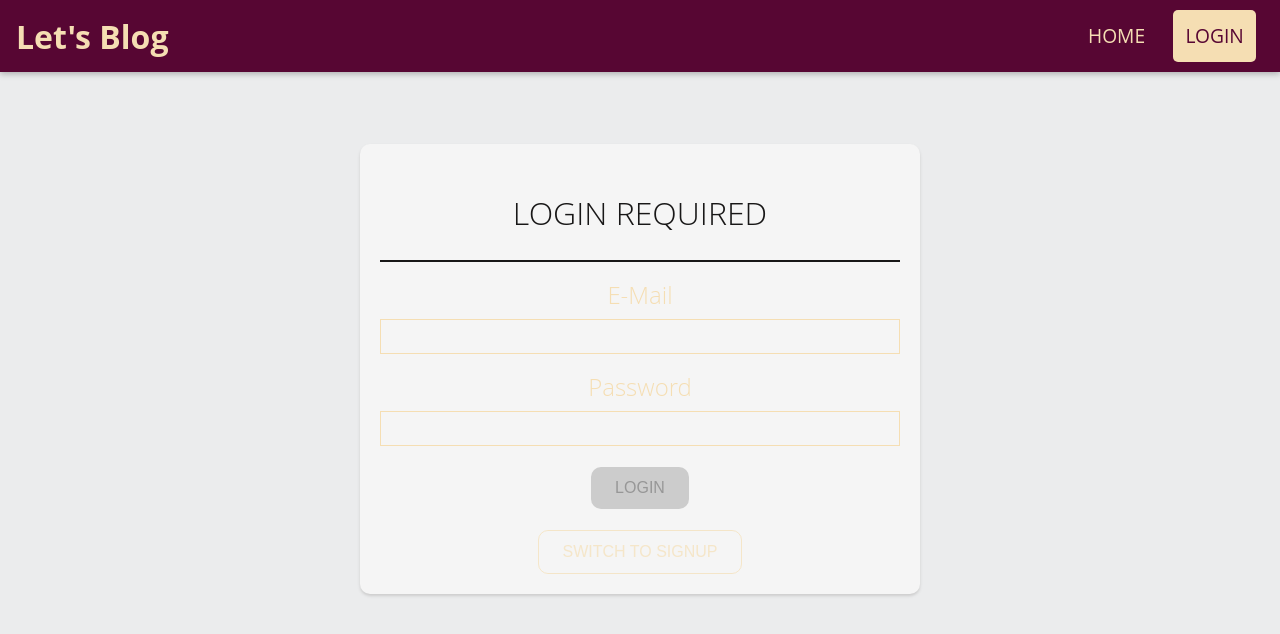
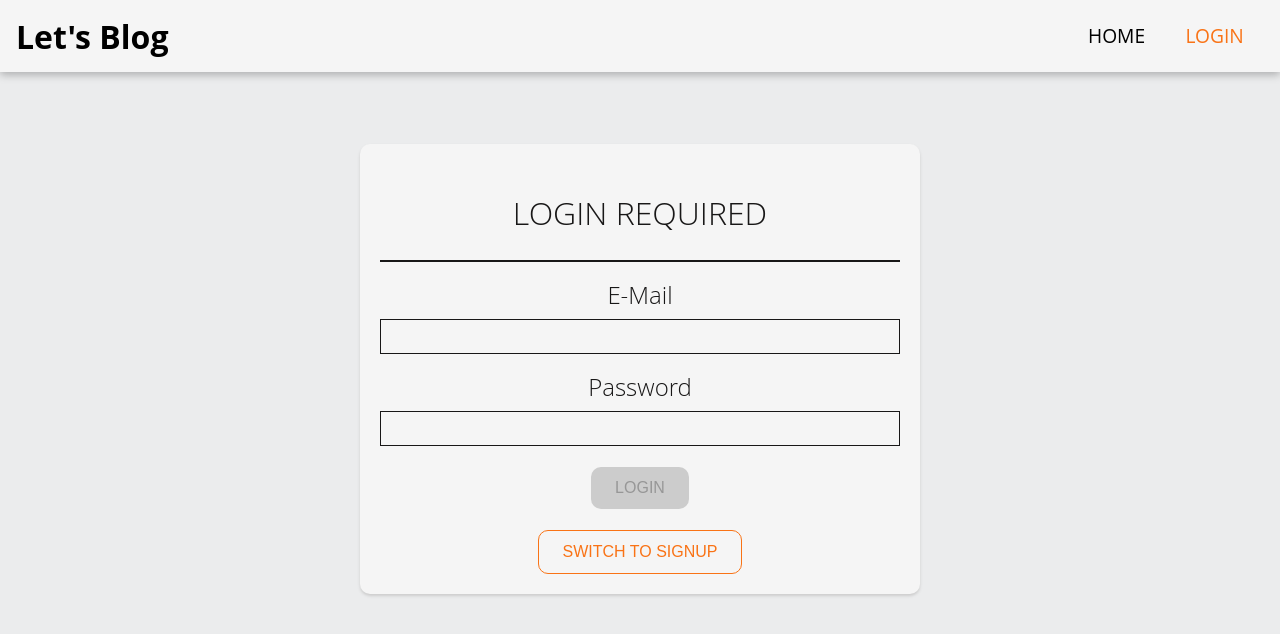
Before and after one commit to Sandeep-M23/Blog-Website-Frontend, a React (Create React App) app: page /Login in a window 1280 px wide. Shown: the top 634 px of the page. Built offline with nearby package versions, Linux system fonts and the light colour scheme.

Commit message:
Minor Design Changes

```diff
--- a/src/Home/Components/HomeList.css
+++ b/src/Home/Components/HomeList.css
@@ -25,9 +25,9 @@
   align-items: center;
 }
 .empty_Card{
-  background-color:#570633;
-  color: wheat;
-  padding: 10px 20px;
-  margin: 15px;
-  border-radius: 5px;
+  background-color:#181717;
+    color: whitesmoke;
+    padding: 10px 20px;
+    margin: 15px;
+    border-radius: 5px;
 }
--- a/src/Info/Components/InfoCard.css
+++ b/src/Info/Components/InfoCard.css
@@ -1,12 +1,11 @@
 .Info {
     margin: 0 auto;
-    padding: 1.5rem;
     width: 90%;
-    max-width: 60rem;
+    max-width: 55rem;
     box-shadow: 0 2px 8px rgba(0, 0, 0, 0.26);
     border-radius: 10px;
-    background: linear-gradient(30deg,black,#570633);
-    color: wheat;
+    background-color: #181717;
+    color: whitesmoke;
     display: flex;
     flex-direction: column;
     align-items: center;
@@ -18,12 +17,9 @@
 }
 
 .Info__image{
-    width: 70%;
-    height: 50%;
-    padding: 15px;
-    background-color: wheat;
+    width: 100%;
     border-radius: 5px;
-    max-height: 50%;
+    max-height: 30%;
 }
 
 .Info__image img{
@@ -39,11 +35,3 @@
     font-size: 1.2rem;
     text-align: center;
 }
-
-
-
-@media (max-width: 768px) {
-    .Info__image{
-        width: 60%;
-    }
-  }
--- a/src/Shared/Components/Form-Elements/Button.css
+++ b/src/Shared/Components/Form-Elements/Button.css
@@ -1,6 +1,6 @@
 .button {
-    background-color:wheat;
-    color: #570633;
+  background-color: #F97316;
+    color:black;
     margin-top: 5px;
     padding: .75rem 1.5rem;
     font-size: 1rem;
@@ -18,30 +18,44 @@
 
   .button:hover,
   .button:active {
-     background-color: #b19f7ef8;
-     color: #a50b60;
+    background-color: #d85c04;
+    color:rgb(46, 45, 45);
+  }
+
+  .button--plain {
+    background-color: transparent;
+    color:#F97316
+  }
+
+  .button--plain:hover,
+  .button--plain:active{
+    background-color: transparent;
+    text-decoration: underline;
+    color:#F97316
   }
 
   .button--inverse {
     background: transparent;
-    border: 1px solid #f5deb3ab;
-    color: #f5deb3ab;
+    border: 1px solid #F97316;
+    color: #F97316;
   }
 
   .button--inverse:hover,
   .button--inverse:active {
-    background-color: wheat;
+    text-decoration: none;
+    background-color: #F97316;
     color: black;
   }
 
   .button--danger {
-    background: #b80303;
+    background: #eb0404;
     color: white;
   }
 
   .button--danger:hover,
   .button--danger:active {
-    background-color: #eb0404;
+    text-decoration: none;
+    background-color: #b80303;
     color: white;
   }
 
--- a/src/Shared/Components/Form-Elements/ImageUpload.css
+++ b/src/Shared/Components/Form-Elements/ImageUpload.css
@@ -8,9 +8,9 @@
   .image-upload__preview {
     width: 100%;
     height: 20rem;
-    color: wheat;
+    color: #181717;
     font-size: 2rem;
-    border: 1px solid wheat;
+    border: 1px solid #181717;
     display: flex;
     justify-content: center;
     align-items: center;
--- a/src/Shared/Components/Form-Elements/Input.css
+++ b/src/Shared/Components/Form-Elements/Input.css
@@ -1,6 +1,6 @@
 .form-control {
     margin: 1rem 0;
-    color: wheat;
+    color: #181717;
   }
 
   .form-control label,
@@ -10,7 +10,7 @@
   }
 
   .form-control label {
-    color: wheat;
+    color: #181717;
     font-weight: lighter;
     font-size: 1.5rem;
     margin-bottom: 0.5rem;
@@ -21,8 +21,8 @@
     width: 100%;
     font: inherit;
     font-size: 1.3rem;
-    color: wheat;
-    border: 1px solid wheat;
+    color: #181717;
+    border: 1px solid #181717;
     background: transparent;
     padding: 0.15rem 0.25rem;
   }
@@ -31,7 +31,7 @@
   .form-control textarea:focus {
     outline: none;
     background: transparent;
-    border-color: white;
+    border-color: #181717;
   }
 
   .form-control--invalid label,
--- a/src/Shared/Components/Navigation/MainHeader.css
+++ b/src/Shared/Components/Navigation/MainHeader.css
@@ -6,8 +6,8 @@
     position: fixed;
     top: 0;
     left: 0;
-    background:#570633;
-    box-shadow: 0 2px 6px rgba(0, 0, 0, 0.26);
+    background:whitesmoke;
+    box-shadow: 0 3px 8px rgba(0, 0, 0, 0.26);
     padding: 0 1rem;
     z-index: 5;
   }
--- a/src/Shared/Components/Navigation/MainNavigation.css
+++ b/src/Shared/Components/Navigation/MainNavigation.css
@@ -1,31 +1,35 @@
 .main-navigation__menu-btn {
     height: 3rem;
-    background: white;
+    background: black;
     border: none;
     display: flex;
     flex-direction: column;
     justify-content: space-around;
     margin-right: 2rem;
     cursor: pointer;
-    border: 2px solid white;
+    border: 2px solid black;
     border-radius: 5px;
   }
 
   .main-navigation__menu-btn span {
     display: flex;
-    border-radius: 4px;
+    border-radius: 2px;
     width: 2.5rem;
     height: 5px;
-    background: black;
+    background: whitesmoke;
   }
 
   .main-navigation__title {
-    color: wheat;
+    color: black;
   }
 
   .main-navigation__title a {
     text-decoration: none;
-    color: wheat;
+    color: black;
+  }
+
+  .main-navigation__title a:hover{
+    color: #F97316;
   }
 
   .main-navigation__header-nav {
--- a/src/Shared/Components/Navigation/NavLinks.css
+++ b/src/Shared/Components/Navigation/NavLinks.css
@@ -19,21 +19,19 @@
     border: 1px solid transparent;
     text-decoration: none;
     padding: 0.7rem;
-    color: wheat;
+    color: black;
   }
 
   .nav-links a:hover,
   .nav-links a:active,
   .nav-links a.active {
-    background: wheat;
-    color: #570633;
+    color: #F97316;
     border-radius: 5px;
   }
 
   .nav-links button {
     cursor: pointer;
     border:none;
-    color: wheat;
     background: transparent;
     padding: 0.5rem;
     font: inherit;
@@ -45,8 +43,7 @@
 
   .nav-links button:hover,
   .nav-links button:active {
-    background: wheat;
-    color: #570633;
+    color: #F97316;
     border-radius: 5px;
   }
 
@@ -62,19 +59,18 @@
     }
 
     .nav-links a {
-      color: wheat;
+      color: black;
       text-decoration: none;
     }
     .nav-links button {
       border:none;
-      color: wheat;
+      color: black;
       background: transparent;
 
     }
 
     .nav-links button:hover,
     .nav-links button:active {
-      background: wheat;
-      color: #570633;
+      color: #F97316;
     }
   }
--- a/src/Shared/Components/Navigation/SideDrawer.css
+++ b/src/Shared/Components/Navigation/SideDrawer.css
@@ -5,7 +5,7 @@
     z-index: 100;
     height: 100vh;
     width: 60%;
-    background:#570633;
+    background:whitesmoke;
     box-shadow: 0 2px 8px rgba(0, 0, 0, 0.26);
 }
 
--- a/src/Shared/Components/UI-Elements/Modal.css
+++ b/src/Shared/Components/UI-Elements/Modal.css
@@ -4,8 +4,8 @@
   top: 22vh;
   left: 10%;
   width: 80%;
-  background:linear-gradient(180deg,black,#570633);
-  color: wheat;
+  background-color: #181717;
+  color: whitesmoke;
   box-shadow: 0 2px 8px rgba(0, 0, 0, 0.26);
   border-radius: 8px;
   font-size: 1rem;
@@ -15,7 +15,7 @@
   width: 100%;
   padding: 1rem 0.5rem;
   font-size: 1.3rem;
-  background: wheat;
+  background: whitesmoke;
   border-top-left-radius: 8px;
   border-top-right-radius: 8px;
   color: black;
--- a/src/Shared/Components/UI-Elements/Spinner.css
+++ b/src/Shared/Components/UI-Elements/Spinner.css
@@ -4,7 +4,7 @@
   border-radius: 50%;
 }
 .loader {
-  color: #570633;
+  color: #F97316;
   font-size: 11px;
   text-indent: -99999em;
   margin: 55px auto;
@@ -24,7 +24,7 @@
 .loader:before {
   width: 5.2em;
   height: 10.2em;
-  background: #F8FAFC;
+  background: #ebeced;
   border-radius: 10.2em 0 0 10.2em;
   top: -0.1em;
   left: -0.1em;
@@ -36,7 +36,7 @@
 .loader:after {
   width: 5.2em;
   height: 10.2em;
-  background: #F8FAFC;
+  background:#ebeced;
   border-radius: 0 10.2em 10.2em 0;
   top: -0.1em;
   left: 4.9em;
```
